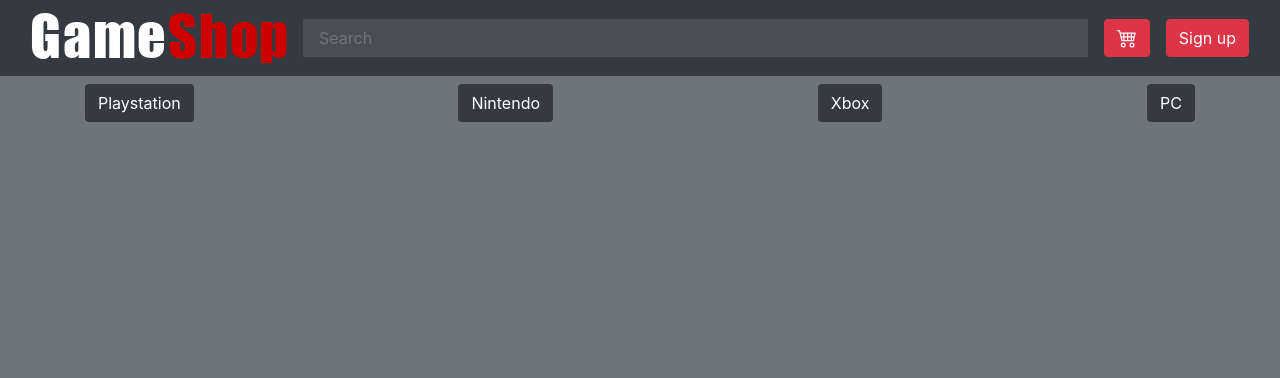
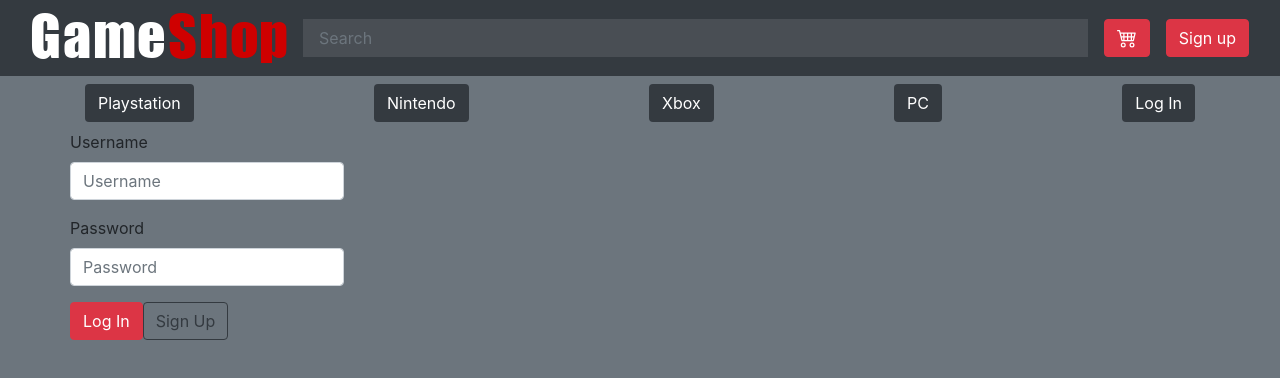
Before and after one commit to Rod97/game-shop, an Angular app in the folder Angular/Gameshop/: page /login in a window 1280 px wide. Before the commit this address led to /. Shown: the top 378 px of the page. Built offline with nearby package versions, Linux system fonts and the light colour scheme; no server answers.

Commit message:
Basic structure in place, form needs fleshing out

```diff
--- a/Angular/Gameshop/src/app/app.component.html
+++ b/Angular/Gameshop/src/app/app.component.html
@@ -1,15 +1,35 @@
 <nav class="navbar navbar-expand-lg navbar-dark bg-dark sticky-top d-nowrap">
   <div class="container-fluid">
-        <a class="navbar-brand" routerLink=""><img src="../assets/GameShopTitle.png"></a>
+    <a class="navbar-brand" routerLink=""
+      ><img src="../assets/GameShopTitle.png"
+    /></a>
     <!--instead of gameshop we could include a logo here-->
 
-        <input class="form-control search w-100" type="text" placeholder="Search" aria-label="Search">
+    <input
+      class="form-control search w-100"
+      type="text"
+      placeholder="Search"
+      aria-label="Search"
+    />
     <div class="navbar-nav me-auto ml-3 mb-2 mb-lg-0">
       <!-- CART button. Needs component link -->
-                <button class="btn btn-danger mr-3" routerLink="/cart"> <svg xmlns="http://www.w3.org/2000/svg" width="20" height="20" fill="currentColor" class="bi bi-cart4" viewBox="0 2 16 16">
-                    <path d="M0 2.5A.5.5 0 0 1 .5 2H2a.5.5 0 0 1 .485.379L2.89 4H14.5a.5.5 0 0 1 .485.621l-1.5 6A.5.5 0 0 1 13 11H4a.5.5 0 0 1-.485-.379L1.61 3H.5a.5.5 0 0 1-.5-.5zM3.14 5l.5 2H5V5H3.14zM6 5v2h2V5H6zm3 0v2h2V5H9zm3 0v2h1.36l.5-2H12zm1.11 3H12v2h.61l.5-2zM11 8H9v2h2V8zM8 8H6v2h2V8zM5 8H3.89l.5 2H5V8zm0 5a1 1 0 1 0 0 2 1 1 0 0 0 0-2zm-2 1a2 2 0 1 1 4 0 2 2 0 0 1-4 0zm9-1a1 1 0 1 0 0 2 1 1 0 0 0 0-2zm-2 1a2 2 0 1 1 4 0 2 2 0 0 1-4 0z"></path>
-                  </svg></button>
-                <button class="btn btn-danger text-nowrap" routerLink="/register">Sign up</button>
+      <button class="btn btn-danger mr-3" routerLink="/cart">
+        <svg
+          xmlns="http://www.w3.org/2000/svg"
+          width="20"
+          height="20"
+          fill="currentColor"
+          class="bi bi-cart4"
+          viewBox="0 2 16 16"
+        >
+          <path
+            d="M0 2.5A.5.5 0 0 1 .5 2H2a.5.5 0 0 1 .485.379L2.89 4H14.5a.5.5 0 0 1 .485.621l-1.5 6A.5.5 0 0 1 13 11H4a.5.5 0 0 1-.485-.379L1.61 3H.5a.5.5 0 0 1-.5-.5zM3.14 5l.5 2H5V5H3.14zM6 5v2h2V5H6zm3 0v2h2V5H9zm3 0v2h1.36l.5-2H12zm1.11 3H12v2h.61l.5-2zM11 8H9v2h2V8zM8 8H6v2h2V8zM5 8H3.89l.5 2H5V8zm0 5a1 1 0 1 0 0 2 1 1 0 0 0 0-2zm-2 1a2 2 0 1 1 4 0 2 2 0 0 1-4 0zm9-1a1 1 0 1 0 0 2 1 1 0 0 0 0-2zm-2 1a2 2 0 1 1 4 0 2 2 0 0 1-4 0z"
+          ></path>
+        </svg>
+      </button>
+      <button class="btn btn-danger text-nowrap" routerLink="/register">
+        Sign up
+      </button>
     </div>
   </div>
 </nav>
@@ -20,6 +40,7 @@
     <a class="btn bg-dark text-white" routerLink="/register">Nintendo</a>
     <a class="btn bg-dark text-white" routerLink="/register">Xbox</a>
     <a class="btn bg-dark text-white" routerLink="/register">PC</a>
+    <a class="btn bg-dark text-white" routerLink="/login">Log In</a>
   </div>
 </nav>
 
@@ -31,6 +52,6 @@
     </div>
     <div class="column span">
       <router-outlet></router-outlet>
-
     </div>
   </div>
+</div>
--- /dev/null
+++ b/Angular/Gameshop/src/app/user-login/login-form/login.component.html
@@ -0,0 +1,22 @@
+<div>
+  <div class="mb-3">
+    <label for="username" class="form-label">Username</label>
+    <input
+      type="text"
+      class="form-control"
+      id="username"
+      placeholder="Username"
+    />
+  </div>
+  <div class="mb-3">
+    <label for="password" class="form-label">Password</label>
+    <input
+      type="password"
+      class="form-control"
+      id="password"
+      placeholder="Password"
+    />
+  </div>
+  <button class="btn btn-danger">Log In</button>
+  <button class="btn btn-outline-dark">Sign Up</button>
+</div>
--- /dev/null
+++ b/Angular/Gameshop/src/app/user-login/login-form/login.component.ts
@@ -0,0 +1,20 @@
+import { Component, OnInit } from '@angular/core';
+import { LoginService } from '../login.service';
+import { User } from '../../models/User';
+
+@Component({
+  selector: 'app-login',
+  templateUrl: './login.component.html',
+  styleUrls: ['./login.component.css'],
+})
+export class LoginComponent implements OnInit {
+  constructor(private loginService: LoginService) {}
+
+  ngOnInit(): void {
+    this.loginService
+      .loginUser('rodrigo@email.com', '123456')
+      .subscribe((data) => {
+        console.log(data);
+      });
+  }
+}
--- /dev/null
+++ b/Angular/Gameshop/src/app/user-login/login.service.ts
@@ -0,0 +1,40 @@
+import { Injectable } from '@angular/core';
+import { HttpClient, HttpHeaders } from '@angular/common/http';
+import { Observable, throwError } from 'rxjs';
+import { catchError, retry } from 'rxjs/operators';
+import { User } from '../models/User';
+
+@Injectable({
+  providedIn: 'root',
+})
+export class LoginService {
+  baseurl = 'http://localhost:3000/users/';
+
+  constructor(private http: HttpClient) {}
+
+  httpOptions = {
+    headers: new HttpHeaders({
+      'Content-Type': 'application/json',
+    }),
+  };
+
+  //Send post request with user login input, check for match
+  loginUser(email: string, password: string): Observable<any> {
+    //Using get to work w/mock db we have, this should probably be post w/
+    return this.http.get(`${this.baseurl}?email=${email}&password=${password}`);
+  }
+
+  // Error handling
+  errorHandler(error: any) {
+    let errorMessage = '';
+    if (error.error instanceof ErrorEvent) {
+      // Get client-side error
+      errorMessage = error.error.message;
+    } else {
+      // Get server-side error
+      errorMessage = `Error Code: ${error.status}\nMessage: ${error.message}`;
+    }
+    console.log(errorMessage);
+    return throwError(errorMessage);
+  }
+}
```
Also changed, not shown: Angular/Gameshop/src/app/app-routing.module.ts (+8 -6 lines), Angular/Gameshop/src/app/app.module.ts (+6 -9 lines), Angular/Gameshop/src/app/user-login/user-login.module.ts (added, +11 -0 lines), Angular/Gameshop/src/app/user-login/login-form/login.component.css (added), 2 other files (tests, documents, lock files or other folders). Lines whose indentation alone changed are shown as unchanged.
